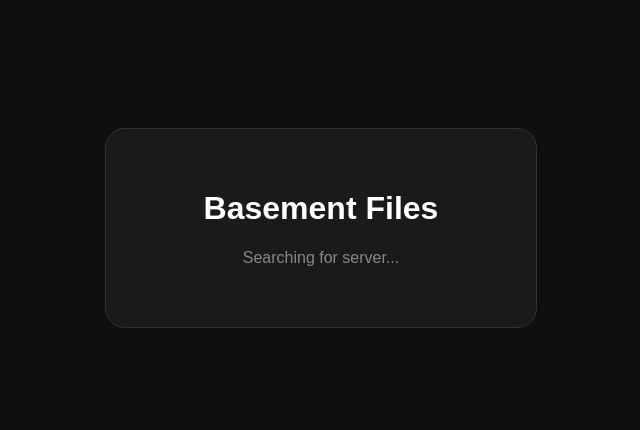
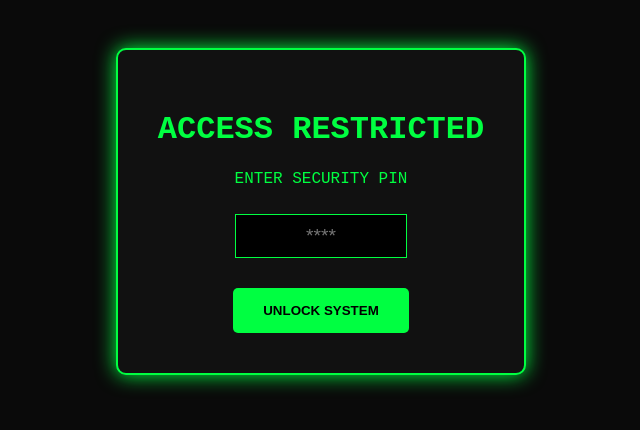
Before and after one commit to CheaterDetector/CheaterDetector.github.io, a plain HTML site: page index.html in a window 1280 px wide. Shown: the whole page, without its empty margins (319-959 px from the left). Drawn offline with Linux system fonts and the light colour scheme; no server answers.

Commit message:
Update index.html

```diff
--- a/index.html
+++ b/index.html
@@ -1,47 +1,55 @@
 <!DOCTYPE html>
 <html>
 <head>
-    <title>Basement File Portal</title>
+    <title>Secure Basement Portal</title>
     <style>
-        body { background: #0f0f0f; color: white; font-family: sans-serif; text-align: center; padding-top: 15vh; }
-        .card { background: #1a1a1a; padding: 40px; border-radius: 20px; display: inline-block; border: 1px solid #333; width: 350px; }
-        #status { color: #888; margin: 20px 0; font-size: 1rem; }
-        .btn { display: none; background: #007bff; color: white; padding: 18px 30px; text-decoration: none; border-radius: 10px; font-weight: bold; font-size: 1.2rem; }
-        .btn:hover { background: #0056b3; }
+        body { background: #0a0a0a; color: #00ff41; font-family: 'Courier New', monospace; text-align: center; padding-top: 5vh; }
+        .vault { background: #111; padding: 40px; border: 2px solid #00ff41; border-radius: 10px; display: inline-block; box-shadow: 0 0 20px #00ff41; }
+        input { background: #000; color: #00ff41; border: 1px solid #00ff41; padding: 10px; margin: 10px; text-align: center; font-size: 1.2em; width: 150px; }
+        .btn { background: #00ff41; color: #000; padding: 15px 30px; text-decoration: none; border-radius: 5px; font-weight: bold; cursor: pointer; display: inline-block; margin-top: 20px; border: none; }
+        .hidden { display: none; }
+        .drive-container { margin-top: 30px; display: grid; grid-template-columns: 1fr 1fr; gap: 15px; }
     </style>
 </head>
 <body>
-    <div class="card">
-        <h1>Basement Files</h1>
-        <p id="status">Connecting to basement PC...</p>
-        <a id="explorerBtn" href="#" target="_blank" class="btn">VIEW FILES NOW</a>
+    <div id="login" class="vault">
+        <h1>ACCESS RESTRICTED</h1>
+        <p>ENTER SECURITY PIN</p>
+        <input type="password" id="pin" maxlength="4" placeholder="****">
+        <br>
+        <button class="btn" onclick="checkPin()">UNLOCK SYSTEM</button>
+    </div>
+
+    <div id="portal" class="vault hidden">
+        <h1>SYSTEM ONLINE</h1>
+        <p>All Drives Mapped & Ready</p>
+        <hr style="border: 1px solid #00ff41;">
+        <div id="links">
+            <a id="explorerBtn" href="#" target="_blank" class="btn">OPEN FILE EXPLORER</a>
+        </div>
     </div>
 
     <script>
-        const BIN_ID = "697ff9a443b1c97be95e69e6";
+        const BIN_URL = "https://api.jsonbin.io/v3/b/697ff9a443b1c97be95e69e6/latest";
 
-        async function updatePortal() {
-            try {
-                // Fetch the link from your public bin
-                const r = await fetch(`https://api.jsonbin.io/v3/b/${BIN_ID}/latest`);
-                const d = await r.json();
-                const liveUrl = d.record.url;
+        async function checkPin() {
+            const pin = document.getElementById('pin').value;
+            if (pin === "777") { // Your PIN
+                try {
+                    const response = await fetch(BIN_URL);
+                    const data = await response.json();
+                    const tunnelUrl = data.record.url;
 
-                if(liveUrl && liveUrl.includes("http")) {
-                    document.getElementById('status').innerText = "System Online ✓";
-                    document.getElementById('status').style.color = "#28a745";
-
-                    const btn = document.getElementById('explorerBtn');
-                    btn.href = liveUrl;
-                    btn.style.display = "inline-block";
+                    document.getElementById('explorerBtn').href = tunnelUrl;
+                    document.getElementById('login').classList.add('hidden');
+                    document.getElementById('portal').classList.remove('hidden');
+                } catch (e) {
+                    alert("System Offline: Check Basement PC Connection.");
                 }
-            } catch(e) {
-                document.getElementById('status').innerText = "Searching for server...";
+            } else {
+                alert("INVALID PIN - ACCESS DENIED");
             }
         }
-
-        updatePortal();
-        setInterval(updatePortal, 5000); // Check every 5 seconds
     </script>
 </body>
 </html>
```
